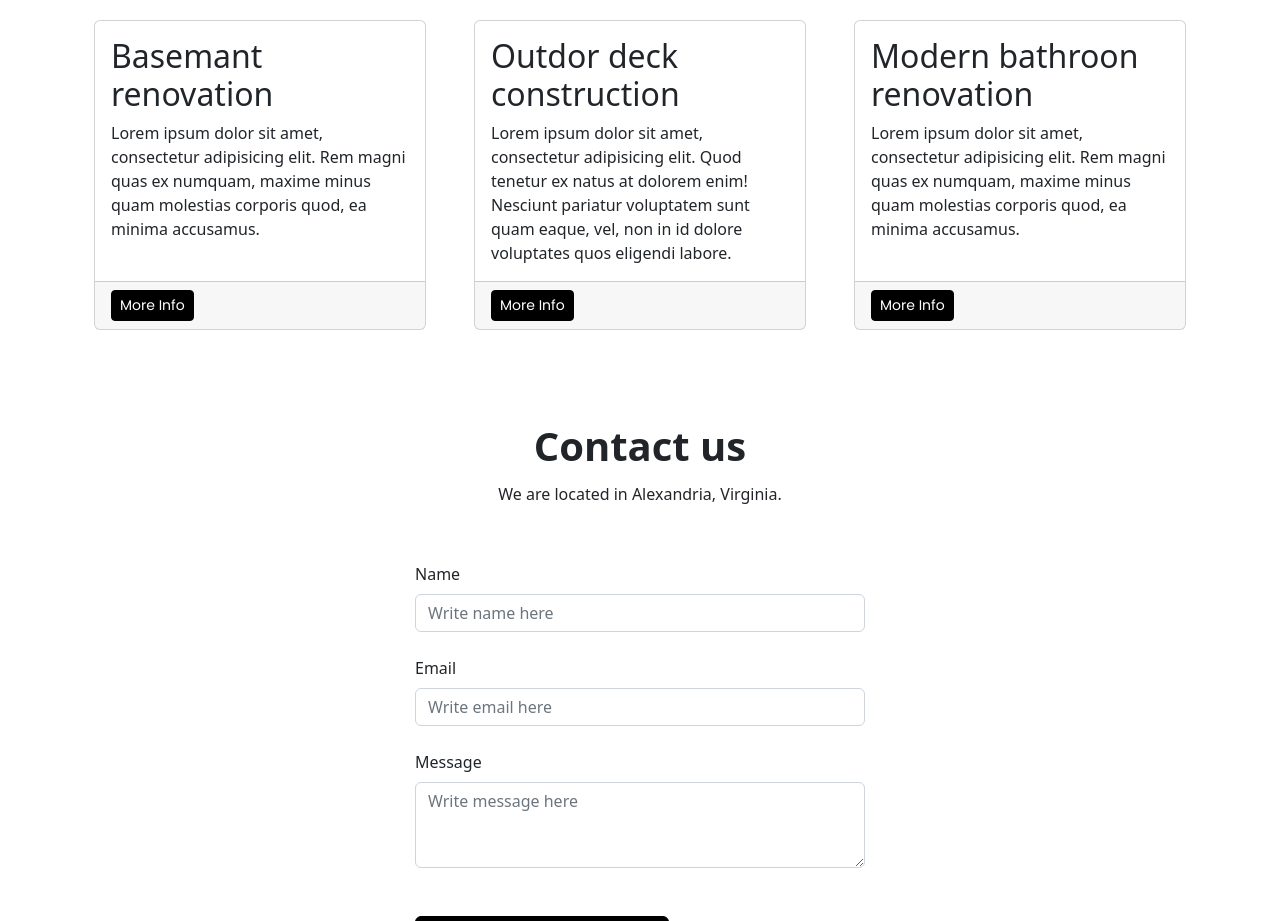
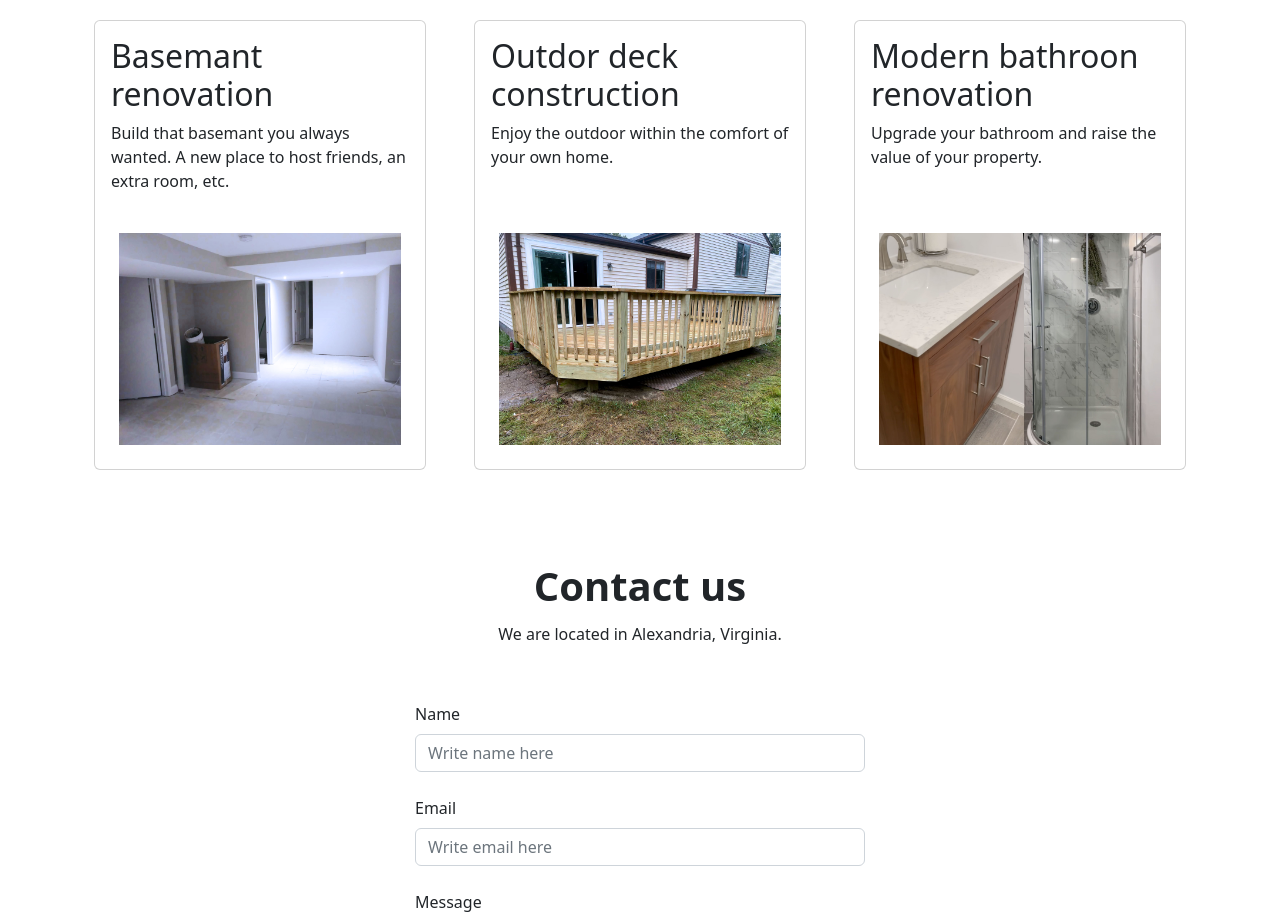
Before and after one commit to peterveras/VERTAL, a plain HTML site: page index.html in a window 1280 px wide. Shown: the part 1780-2701 px from the top of the page. Drawn offline with nearby package versions, Linux system fonts and the light colour scheme.

Commit message:
New Images and form for contact
IMGs and https://formspree.io/f/mwkjyzyk linkn to form

```diff
--- a/index.html
+++ b/index.html
@@ -174,31 +174,28 @@
                 <div class="card h-100">
                     <div class="card-body">
                         <h2 class="card-title">Basemant renovation</h2>
-                        <p class="card-text">Lorem ipsum dolor sit amet, consectetur adipisicing elit. Rem magni quas ex
-                            numquam, maxime minus quam molestias corporis quod, ea minima accusamus.</p>
+                        <p class="card-text">Build that basemant you always wanted. A new place to host
+                            friends, an extra room, etc.</p>
                     </div>
-                    <div class="card-footer"><a class="btn btn-primary btn-sm" href="#!">More Info</a></div>
+                    <img class="img-fluid rounded p-4 mb-lg-0" src="assets/images/Basemant.jpg" alt="Basemant" />
                 </div>
             </div>
             <div class="col-md-4 mb-5">
                 <div class="card h-100">
                     <div class="card-body">
                         <h2 class="card-title">Outdor deck construction</h2>
-                        <p class="card-text">Lorem ipsum dolor sit amet, consectetur adipisicing elit. Quod tenetur ex
-                            natus at dolorem enim! Nesciunt pariatur voluptatem sunt quam eaque, vel, non in id dolore
-                            voluptates quos eligendi labore.</p>
+                        <p class="card-text">Enjoy the outdoor within the comfort of your own home. </p>
                     </div>
-                    <div class="card-footer"><a class="btn btn-primary btn-sm" href="#!">More Info</a></div>
+                    <img class="img-fluid rounded p-4 mb-lg-0" src="assets/images/Deck-1.jpg" alt="Deck" />
                 </div>
             </div>
             <div class="col-md-4 mb-5">
                 <div class="card h-100">
                     <div class="card-body">
                         <h2 class="card-title">Modern bathroon renovation</h2>
-                        <p class="card-text">Lorem ipsum dolor sit amet, consectetur adipisicing elit. Rem magni quas ex
-                            numquam, maxime minus quam molestias corporis quod, ea minima accusamus.</p>
+                        <p class="card-text">Upgrade your bathroom and raise the value of your property. </p>
                     </div>
-                    <div class="card-footer"><a class="btn btn-primary btn-sm" href="#!">More Info</a></div>
+                    <img class="img-fluid rounded p-4 mb-lg-0" src="assets/images/Bathroom-1.jpg" alt="Bathroom" />
                 </div>
             </div>
         </div>
@@ -218,9 +215,9 @@
 
                 <!-- Contact Form START -->
                 <div class="col-lg-6 offset-lg-3">
-                    <form action="https://formspree.io/f/xdobrjjw" method="post">
+                    <form action="https://formspree.io/f/mwkjyzyk" method="post">
                         <!--Lenguaje de mensaje de confirmacion -->
-                        <input type="hidden" name="_language" value="es">
+                        <input type="hidden" name="_language" value="en">
 
                         <!--Subject Line-->
                         <input type="hidden" name="subject." value="Message from vertalremodelingllc.com">
```
Also changed, not shown: assets/images/Basemant.jpg (added), assets/images/Bathroom-1.jpg (added), assets/images/Contactus-IMG.jpg (deleted), assets/images/Deck-1.jpg (added), assets/images/Kitchen-1.jpg (added), 5 other files.
